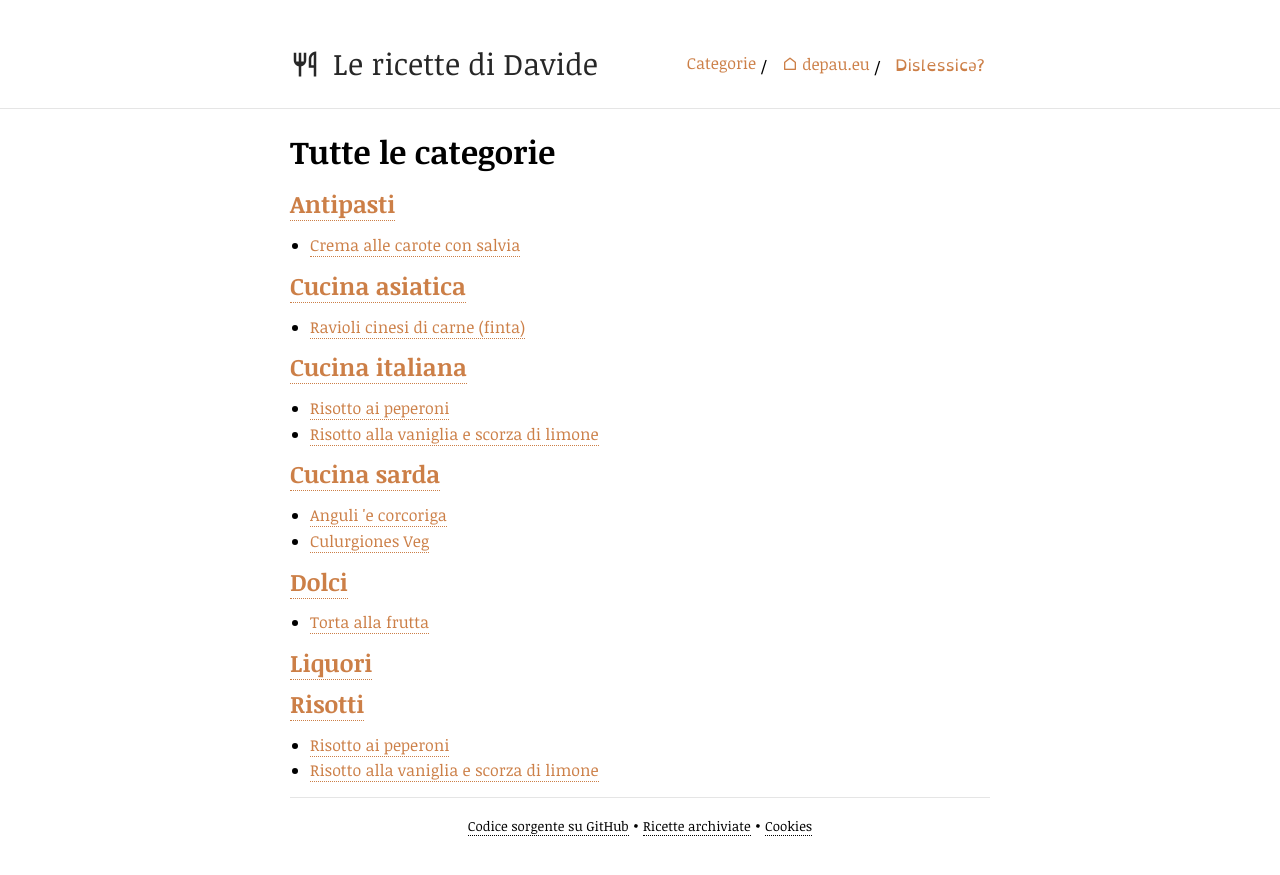
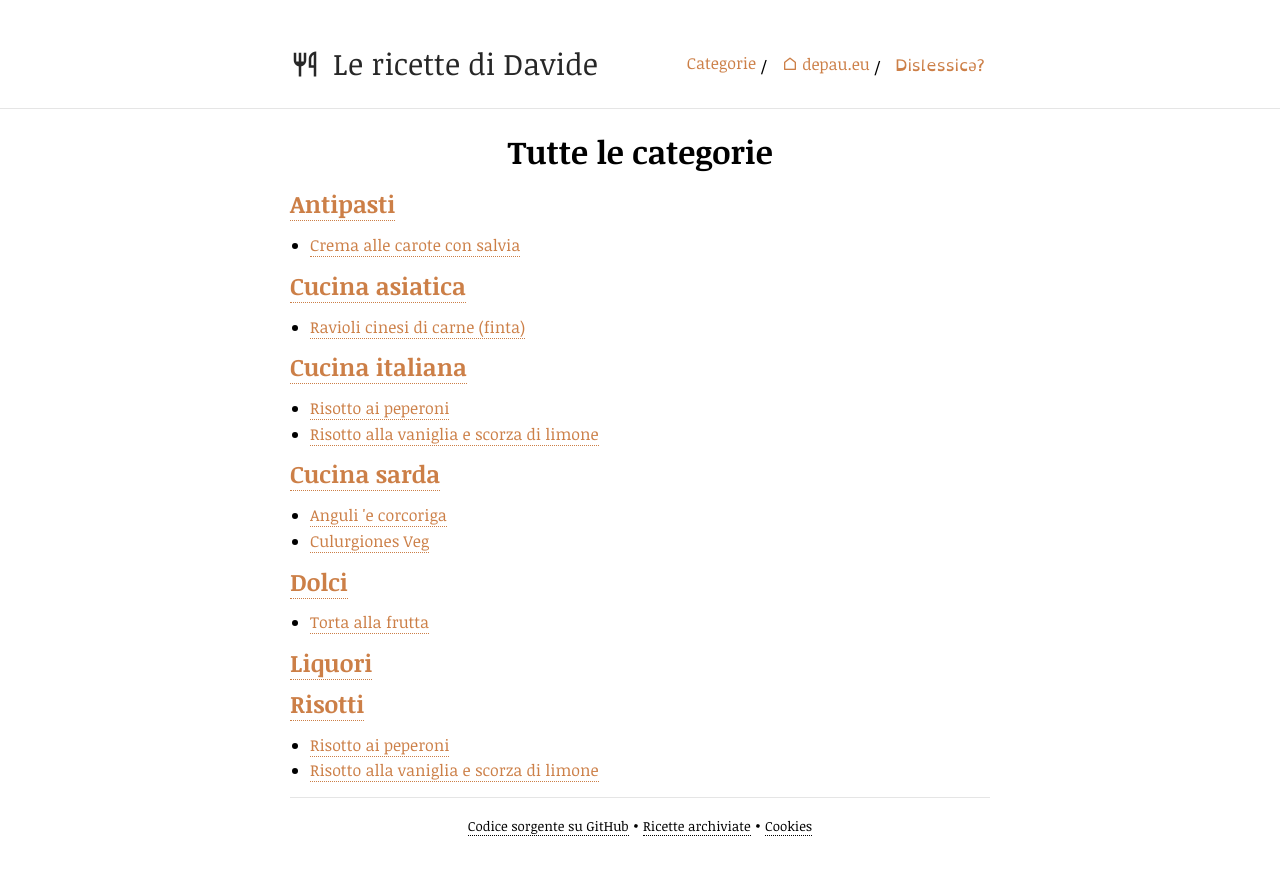
Before and after one commit to depau/ricette.depau.eu, a Jekyll site: the page built from categoria.html, in a window 1280 px wide. Shown: the top 875 px of the page. Built offline with Jekyll 4.4.1, drawn with Linux system fonts in a browser that asks for light colours; comment, search, counter and statistics services are not loaded.

Commit message:
Center titles

```diff
--- a/_layouts/category.html
+++ b/_layouts/category.html
@@ -6,7 +6,7 @@ layout: default
     <p class="text-center"><i class="remixicon-price-tag-3-line"></i> <a href="{{ site.baseurl }}/categoria/">Tutte le
             categorie</a></p>
 
-    <h1>Categoria: {{ page.title }}</h1>
+    <h1 class="title">Categoria: {{ page.title }}</h1>
 
     {% assign category_posts = site.ricette | where: "tags", page.tag | sort: "title" %}
     {% include recipelist.html recipes=category_posts %}
--- a/_layouts/page.html
+++ b/_layouts/page.html
@@ -4,7 +4,7 @@ layout: default
 
 <article class="page">
 
-  <h1>{{ page.title }}</h1>
+  <h1 class="title">{{ page.title }}</h1>
 
   <div class="entry">
     {{ content }}
--- a/_layouts/recipe.html
+++ b/_layouts/recipe.html
@@ -5,7 +5,7 @@ layout: default
 <article class="post">
     {% include categories.html categories=page.tags %}
 
-    <h1>{{ page.title }} <span class="plant-based">(vegan <i
+    <h1 class="title">{{ page.title }} <span class="plant-based">(vegan <i
             class="ri-leaf-line"></i>)</span></h1>
 
     <div class="eta">
--- a/_sass/typography.scss
+++ b/_sass/typography.scss
@@ -84,6 +84,10 @@
 
   h1 {
     line-height: 130%;
+
+    &.title {
+      text-align: center;
+    }
   }
 
   .meta {
--- a/categoria.html
+++ b/categoria.html
@@ -3,7 +3,7 @@ layout: default
 title: Categorie
 ---
 
-<h1>Tutte le categorie</h1>
+<h1 class="title">Tutte le categorie</h1>
 
 {% assign sortedtags = site.pages | where: "layout", "category" | sort: "title" %}
 {% for tag in sortedtags %}
```
